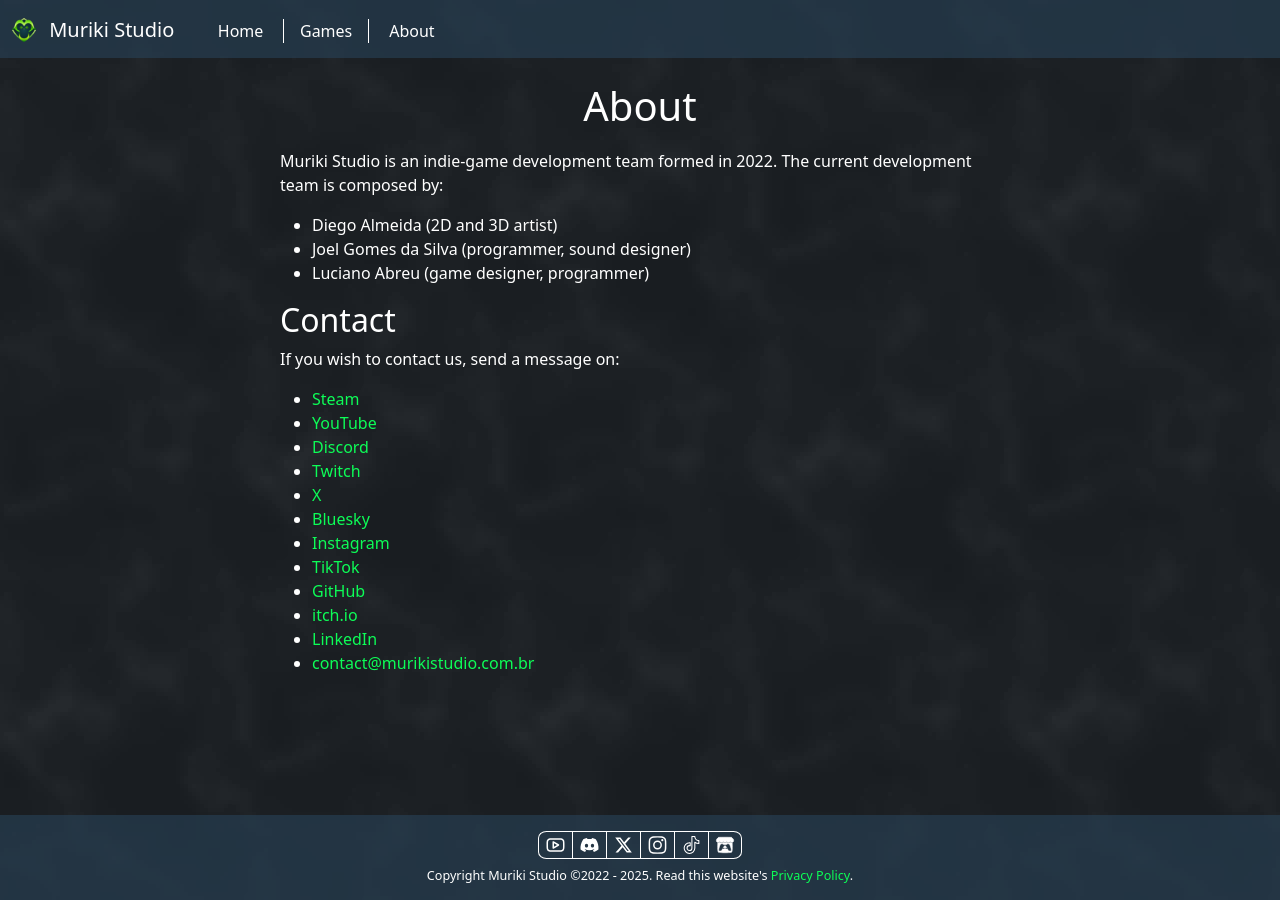
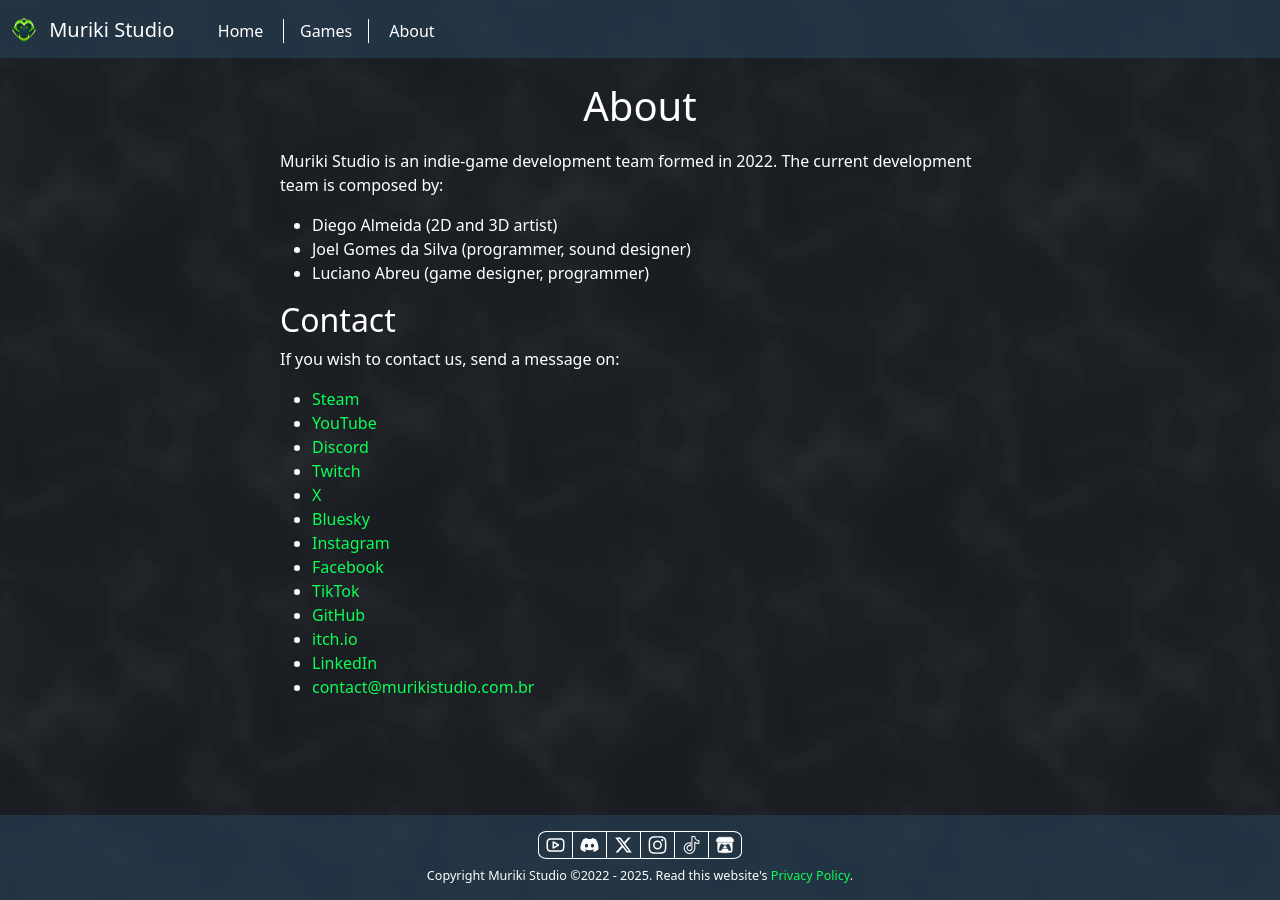
Before and after one commit to murikistudio/murikistudio.com.br, a Jekyll site: the page built from pages/about.md, in a window 1280 px wide. Built offline with Jekyll 4.4.1, drawn with Linux system fonts in a browser that asks for light colours.

Commit message:
add facebook link

```diff
--- a/_data/contact.yml
+++ b/_data/contact.yml
@@ -26,6 +26,10 @@
   icon: instagram
   show_on_footer: true
   url: "https://www.instagram.com/murikistudio"
+- name: Facebook
+  icon: facebook
+  show_on_footer: false
+  url: "https://www.facebook.com/murikistudiobr"
 - name: TikTok
   icon: tiktok
   show_on_footer: true
```
